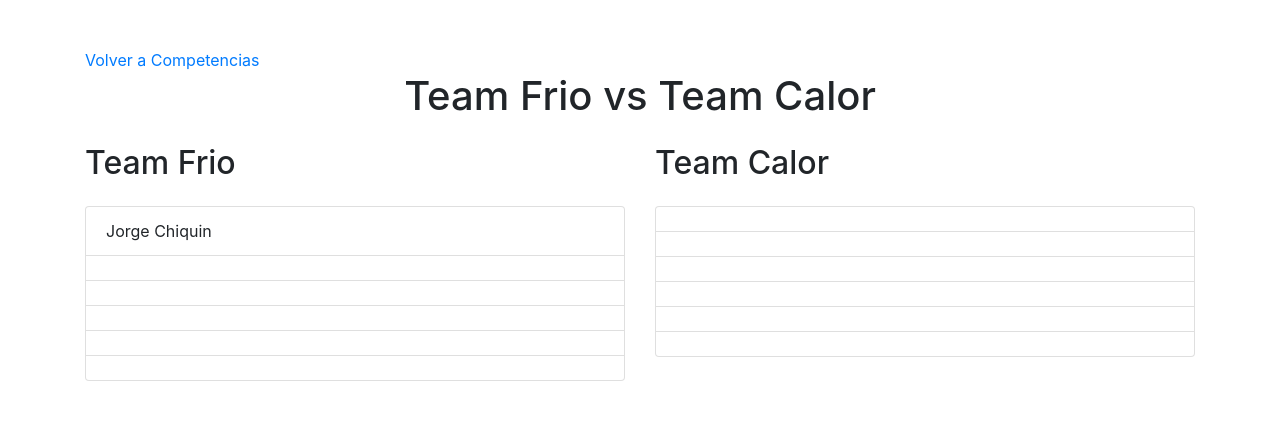
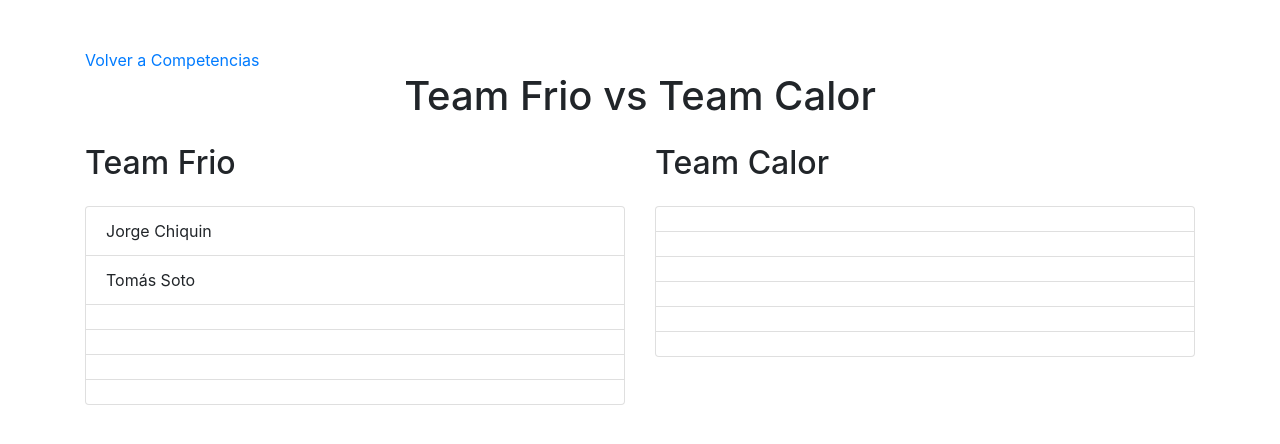
Before and after one commit to JChiquin/git-competencias-2026-2, a plain HTML site: page competencia1.html in a window 1280 px wide. Drawn offline with nearby package versions, Linux system fonts and the light colour scheme.

Commit message:
Eleccion de Tomas Soto en cada equipo de la competencia

```diff
--- a/competencia1.html
+++ b/competencia1.html
@@ -15,7 +15,7 @@
         <h2>Team Frio</h2>
         <ul class="list-group mt-4">
           <li class="list-group-item">Jorge Chiquin</li>
-          <li class="list-group-item"></li>
+          <li class="list-group-item">Tomás Soto</li>
           <li class="list-group-item"></li>
           <li class="list-group-item"></li>
           <li class="list-group-item"></li>
```
Also changed, not shown: competencia2.html (+1 -1 lines), competencia3.html (+1 -1 lines), competencia4.html (+1 -1 lines).
